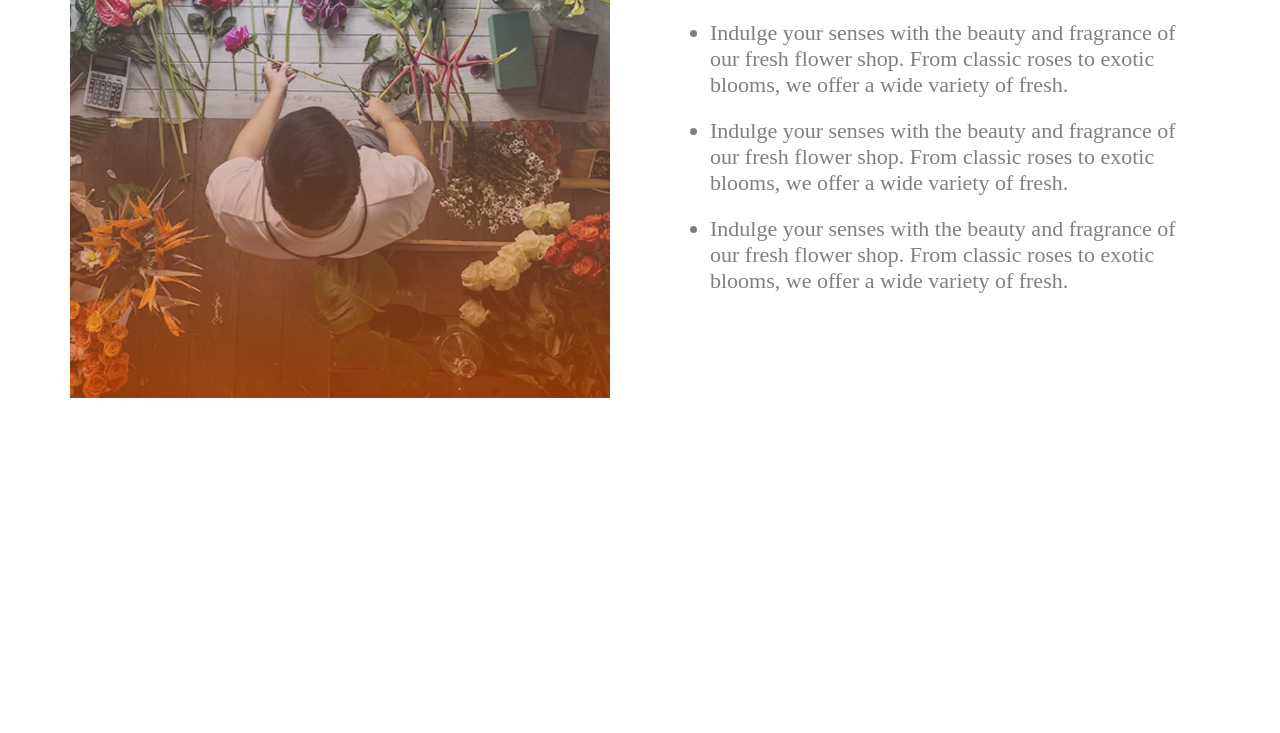
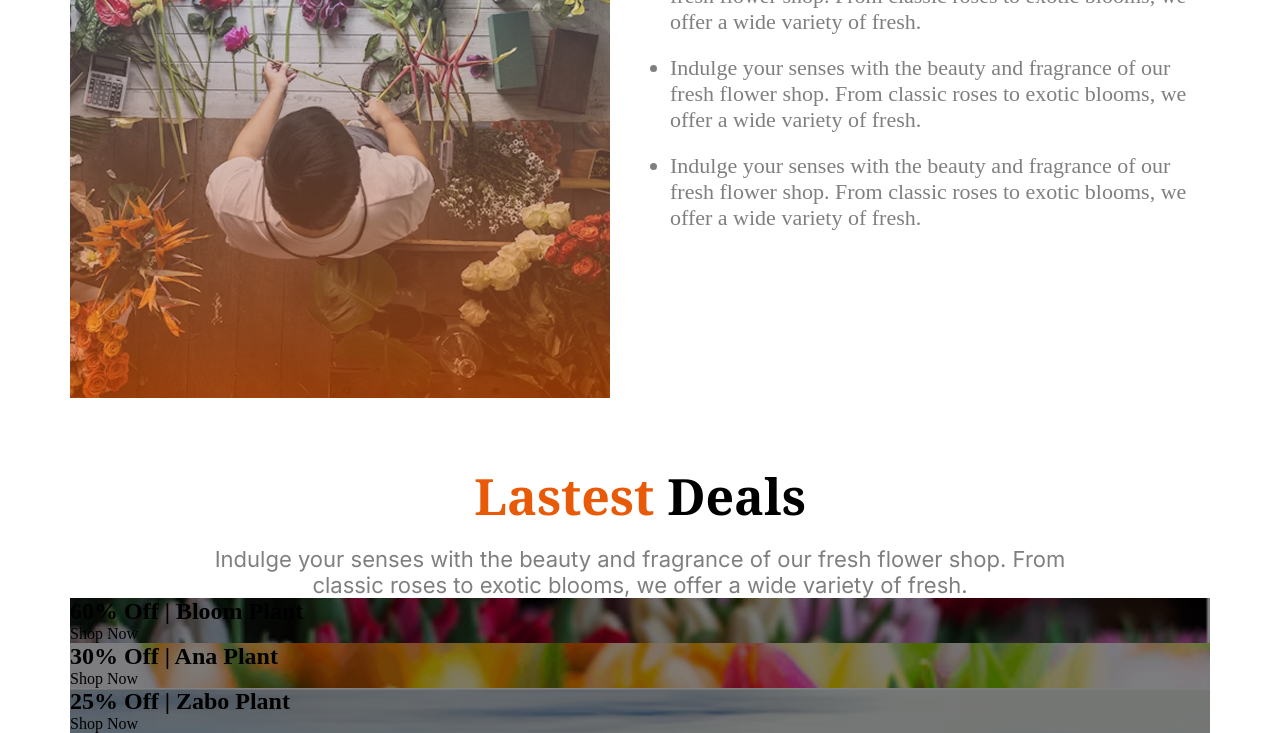
Before and after one commit to animesh680/assingmesnt-2, a plain HTML site: page index.html in a window 1280 px wide. Shown: the part 259-992 px from the top of the page. Before the commit the page ends 800 px from the top, so only its background shows below. Drawn offline with Linux system fonts and the light colour scheme.

Commit message:
background img and text done

```diff
--- a/index.html
+++ b/index.html
@@ -25,6 +25,30 @@
             </div>
         </section>
 
+        <section class="container section-gap">
+           <div class="display-flex deals-heading">
+             <h2 class="heading font-noto"><span class="span-text">Lastest</span> Deals</h2>
+            <p class="paragrph font-inter">Indulge your senses with the beauty and fragrance of our fresh flower shop. From <br> classic roses to exotic blooms, we offer a wide variety of fresh.</p>
+           </div>
+           <div class="card-container">
+            <div class="card bloom">
+                <h2>60% Off | Bloom Plant</h2>
+                <span>Shop Now</span>
+
+            </div>
+            <div class="card ana">
+                <h2>30% Off | Ana  Plant</h2>
+                <span>Shop Now</span>
+            </div>
+            <div class="card zabo">
+                <h2>25% Off | Zabo Plant</h2>
+                <span>Shop Now</span>
+            </div>
+
+           </div>
+        </section>
+
+
     </main>
 
     <footer>
--- a/style.css
+++ b/style.css
@@ -1,6 +1,12 @@
 
 @import url('https://fonts.googleapis.com/css2?family=Noto+Serif:ital,wght@0,100..900;1,100..900&display=swap');
 @import url('https://fonts.googleapis.com/css2?family=Inter:ital,opsz,wght@0,14..32,100..900;1,14..32,100..900&display=swap');
+*{
+    margin: 0;
+    padding: 0;
+    box-sizing: border-box;
+}
+
 .font-noto{
       font-family: "Noto Serif", serif;
 }
@@ -26,6 +32,9 @@
 .section-gap{
     margin-top: 60px;
 }
+.span-text{
+    color: #E95A08;
+}
 .list-item{
     margin-top: 20px;
 }
@@ -43,6 +52,35 @@
 }
 .img-container{
     position: relative;
+}
+/* deals- heading container  */
+.deals-heading{
+    flex-direction:column;
+    align-items: center;
+    gap: 16px;
+
+}
+.deals-heading p{
+    text-align: center;
+}
+/* img style  */
+.bloom{
+    background-image: linear-gradient(rgba(0,0,0,0.5), rgba(0,0,0,0.5)),url("./assets/deal-bloom.png");
+    background-size: cover;
+
+}
+.ana{
+    background-image: linear-gradient(rgba(0,0,0,0.5), rgba(0,0,0,0.5)),url("./assets/deal-ana.png");
+    background-size: cover;
+
+}
+.zabo{
+    background-image: linear-gradient(rgba(0,0,0,0.5), rgba(0,0,0,0.5)),url("./assets/deal-zabo.png");
+    background-size: cover;
+
+}
+.cards{
+    height: 200px;
 }
 
 @media screen and (max-width:576px){
```
